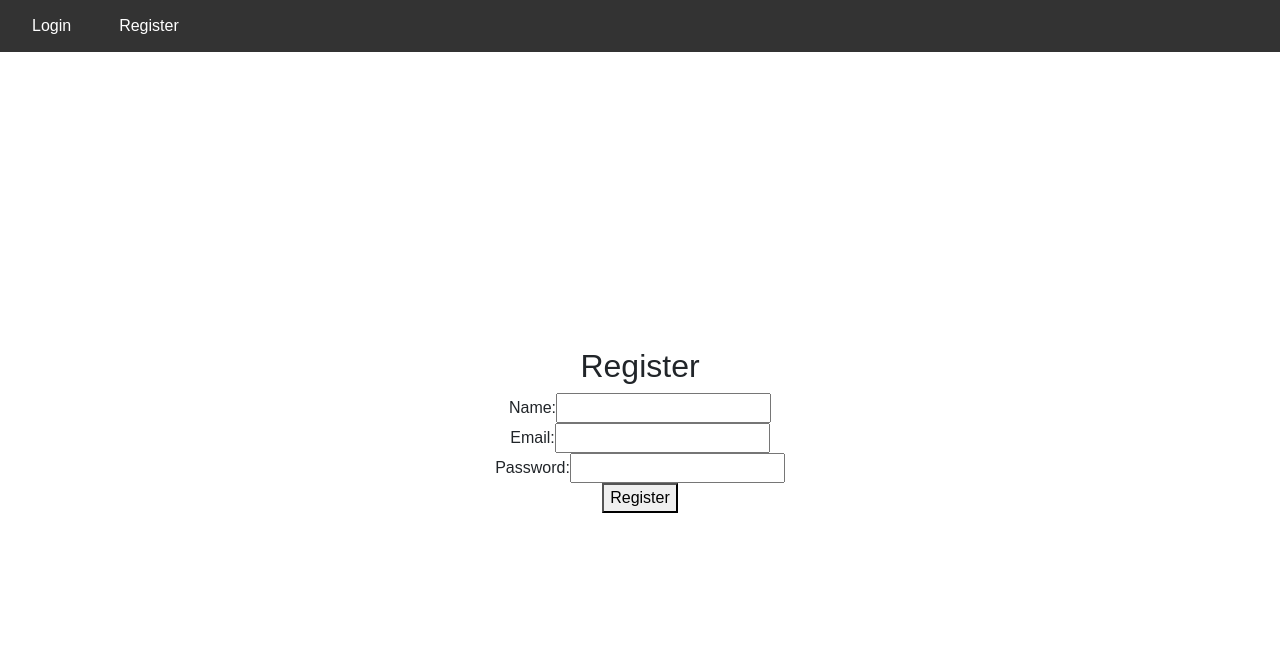
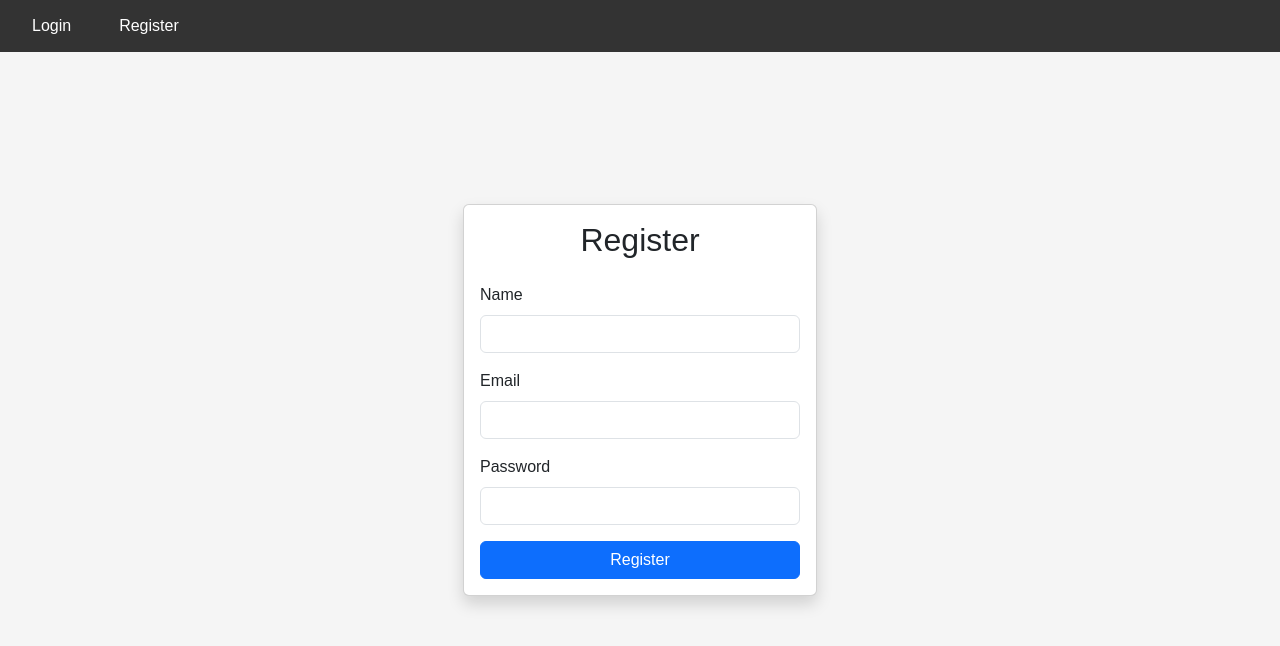
Before and after one commit to alex3621/stock-tracking-app, a React (Create React App) app in the folder frontend/: page /register in a window 1280 px wide. Shown: the top 646 px of the page. Built offline with nearby package versions, Linux system fonts and the light colour scheme.

Commit message:
improved UI for login and register

```diff
--- a/frontend/src/App.css
+++ b/frontend/src/App.css
@@ -165,3 +165,47 @@ main {
 .form-control {
   width: 100%;
 }
+
+.auth-wrapper {
+  display: flex;
+  justify-content: center;
+  align-items: center;
+  min-height: 100vh;
+  background-color: #f5f5f5;
+}
+
+.auth-wrapper .card {
+  width: 100%;
+}
+
+.auth-wrapper .container {
+  width: 100%;
+  padding-right: 15px;
+  padding-left: 15px;
+  margin-right: auto;
+  margin-left: auto;
+}
+
+@media (min-width: 576px) {
+  .auth-wrapper .container {
+    max-width: 540px;
+  }
+}
+
+@media (min-width: 768px) {
+  .auth-wrapper .container {
+    max-width: 720px;
+  }
+}
+
+@media (min-width: 992px) {
+  .auth-wrapper .container {
+    max-width: 960px;
+  }
+}
+
+@media (min-width: 1200px) {
+  .auth-wrapper .container {
+    max-width: 1140px;
+  }
+}
--- a/frontend/src/components/Login.js
+++ b/frontend/src/components/Login.js
@@ -28,7 +28,7 @@ function Login({ handleLogin }) {
 
       if (response.success) {
         setMessage('Login successful');
-        handleLogin(response.user_id, formData.email);  // Pass both user_id and email
+        handleLogin(response.user_id, formData.email);
         navigate('/home');
       } else if (response.message === 'wrongPassword' || response.message === 'noEmail') {
         setMessage('Invalid login credentials');
@@ -44,36 +44,52 @@ function Login({ handleLogin }) {
   };
 
   return (
-    <div className="mainBody">
-      <h2>Login</h2>
+    <div className="auth-wrapper">
+    <div className="container">
+      <div className="row justify-content-center">
+        <div className="col-md-6 col-lg-4">
+          <div className="card shadow">
+            <div className="card-body">
+              <h2 className="card-title text-center mb-4">Login</h2>
               <form onSubmit={handleSubmit}>
-        <div className="form-group">
-          <label>Email:</label>
+                <div className="mb-3">
+                  <label htmlFor="email" className="form-label">Email</label>
                   <input
                     type="email"
+                    className="form-control"
+                    id="email"
                     name="email"
                     value={formData.email}
                     onChange={handleChange}
                     required
                   />
                 </div>
-        <div className="form-group">
-          <label>Password:</label>
+                <div className="mb-3">
+                  <label htmlFor="password" className="form-label">Password</label>
                   <input
                     type="password"
+                    className="form-control"
+                    id="password"
                     name="password"
                     value={formData.password}
                     onChange={handleChange}
                     required
                   />
                 </div>
-        <button type="submit">Login</button>
+                <div className="d-grid">
+                  <button type="submit" className="btn btn-primary">Login</button>
+                </div>
               </form>
               {message && (
-        <div className={message.includes('successful') ? 'success' : 'error'}>
+                <div className={`alert mt-3 ${message.includes('successful') ? 'alert-success' : 'alert-danger'}`} role="alert">
                   {message}
                 </div>
               )}
+            </div>
+          </div>
+        </div>
+        </div>
+      </div>
     </div>
   );
 }
--- a/frontend/src/components/Register.js
+++ b/frontend/src/components/Register.js
@@ -3,7 +3,7 @@ import { useNavigate } from 'react-router-dom';
 import $ from 'jquery';
 
 function Register() {
-  const navigate = useNavigate(); // Define the navigate function
+  const navigate = useNavigate();
   const [formData, setFormData] = useState({
     name: '',
     email: '',
@@ -41,47 +41,66 @@ function Register() {
       }
     }
   };
+
   return (
-    <div className="mainBody">
-      <h2>Register</h2>
+    <div className="auth-wrapper">
+    <div className="container">
+      <div className="row justify-content-center">
+        <div className="col-md-6 col-lg-4">
+          <div className="card shadow">
+            <div className="card-body">
+              <h2 className="card-title text-center mb-4">Register</h2>
               <form onSubmit={handleSubmit}>
-        <div className="form-group">
-          <label>Name:</label>
+                <div className="mb-3">
+                  <label htmlFor="name" className="form-label">Name</label>
                   <input
                     type="text"
+                    className="form-control"
+                    id="name"
                     name="name"
                     value={formData.name}
                     onChange={handleChange}
                     required
                   />
                 </div>
-        <div className="form-group">
-          <label>Email:</label>
+                <div className="mb-3">
+                  <label htmlFor="email" className="form-label">Email</label>
                   <input
                     type="email"
+                    className="form-control"
+                    id="email"
                     name="email"
                     value={formData.email}
                     onChange={handleChange}
                     required
                   />
                 </div>
-        <div className="form-group">
-          <label>Password:</label>
+                <div className="mb-3">
+                  <label htmlFor="password" className="form-label">Password</label>
                   <input
                     type="password"
+                    className="form-control"
+                    id="password"
                     name="password"
                     value={formData.password}
                     onChange={handleChange}
                     required
                   />
                 </div>
-        <button type="submit">Register</button>
+                <div className="d-grid">
+                  <button type="submit" className="btn btn-primary">Register</button>
+                </div>
               </form>
               {message && (
-        <div className={message.includes('successful') ? 'success' : 'error'}>
+                <div className={`alert mt-3 ${message.includes('successful') ? 'alert-success' : 'alert-danger'}`} role="alert">
                   {message}
                 </div>
               )}
+            </div>
+          </div>
+        </div>
+        </div>
+      </div>
     </div>
   );
 }
```
Lines whose indentation alone changed are shown as unchanged.
